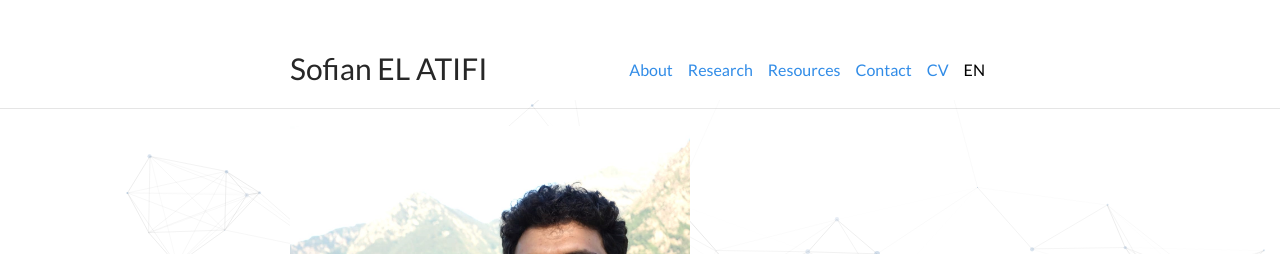
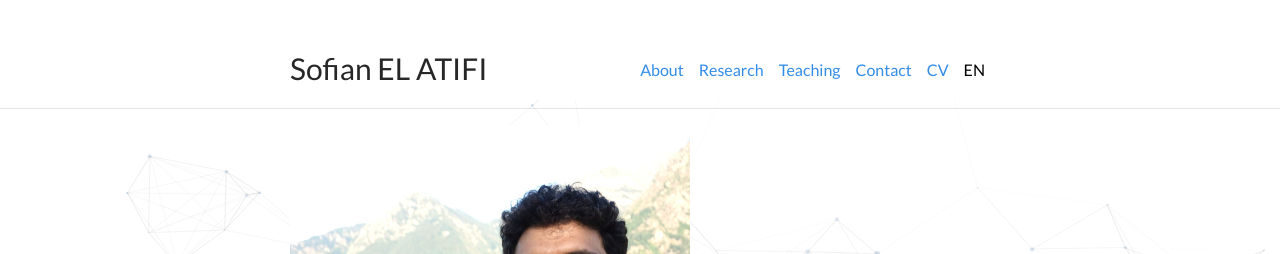
Before and after one commit to sofianelatifi/sofianelatifi.github.io, a Jekyll site: the page built from index.md, in a window 1280 px wide. Shown: the top 254 px of the page. Built offline with Jekyll 4.4.1, drawn with Linux system fonts in a browser that asks for light colours.

Commit message:
Update _config.yml

```diff
--- a/_config.yml
+++ b/_config.yml
@@ -17,8 +17,8 @@ nav:
     link: "/about"
   - name: "Research"
     link: "/research"
-  - name: "Resources"
-    link: "/resources"
+  - name: "Teaching"
+    link: "/teaching"
   - name: "Contact"
     link: "/contact"
   - name: "CV"
```
